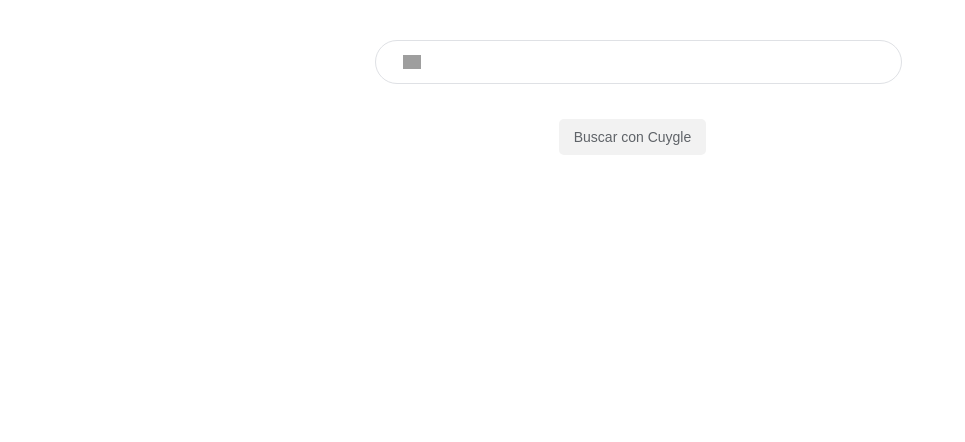
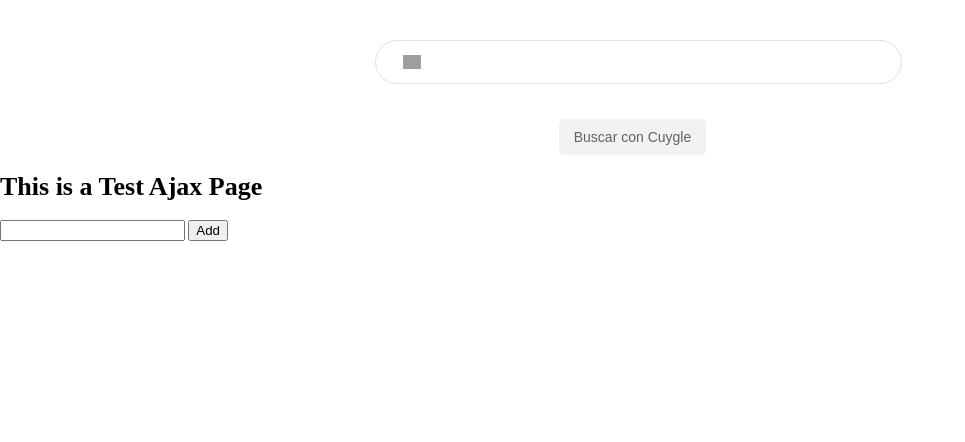
Before and after one commit to stalinch98/Cuygle, a Django app: page /home/ in a window 1280 px wide. Shown: the part 259-701 px from the top of the page, without its empty margins (0-965 px from the left). Run offline with Django 3.2, Linux system fonts and the light colour scheme; parts of the project's set-up code (start-up, migrations or seed data) failed here and were passed over; grey boxes are pictures that could not be loaded.

Commit message:
ajax valio

```diff
--- a/documents/views.py
+++ b/documents/views.py
@@ -193,7 +193,7 @@
 
 
 def getBooks(query):
-    serpwow = GoogleSearchResults("3470FC62D66A40CAA60630032A14BDD8")
+    serpwow = GoogleSearchResults("B22D3A7F7933462BA4E73EAB39F84E2F")
 
     params = {
         "q": query,
@@ -262,8 +262,10 @@
 def gpt_view(request):
     val = gen_text("Hi my name is stalin and",
                    gpt_tokenizer, gpt_model, max_length=50)
-    print(val[0])
     abs_gp = {
         'val': val[0]
     }
-    return render('ajax_gpt2.html', {'abs_gp': abs_gp})
+    gpt2_final=[]
+    gpt2_final.append(abs_gp)
+
+    return render(request, 'ajax_gpt2.html', {'abs_gp': gpt2_final})
--- a/templates/ajax_gpt2.html
+++ b/templates/ajax_gpt2.html
@@ -6,7 +6,7 @@
   <input id="my-text-input-id" type="text" />
   <button type="submit" class="add-comment-button">Add</button>
 </div>
-<script src="https://code.jquery.com/jquery-3.2.1.min.js"></script>
+<script src="https://code.jquery.com/jquery-3.5.1.min.js"></script>
 
 <script type="text/javascript">
     $(document).ready(function () {
@@ -14,11 +14,11 @@
         var com_body = $("#my-text-input-id").val();
         console.log(com_body);
         $.ajax({
-          url: "ajax_gpt/",
+          url: "/ajax_gpt",
           success: function (data) {
             var html = $(data).filter("#refresh-this-div").html();
             $("#refresh-this-div").html(html);
-          },
+          }
         });
       });
     });
--- a/templates/index.html
+++ b/templates/index.html
@@ -29,6 +29,7 @@
             </section>
         </form>
     </main>
+    {% include "ajax_gpt2.html" %}
     <footer class="footer">
         <ul class="footer-center">
             <li><a href="">Stalin Chiguano</a></li>
```
